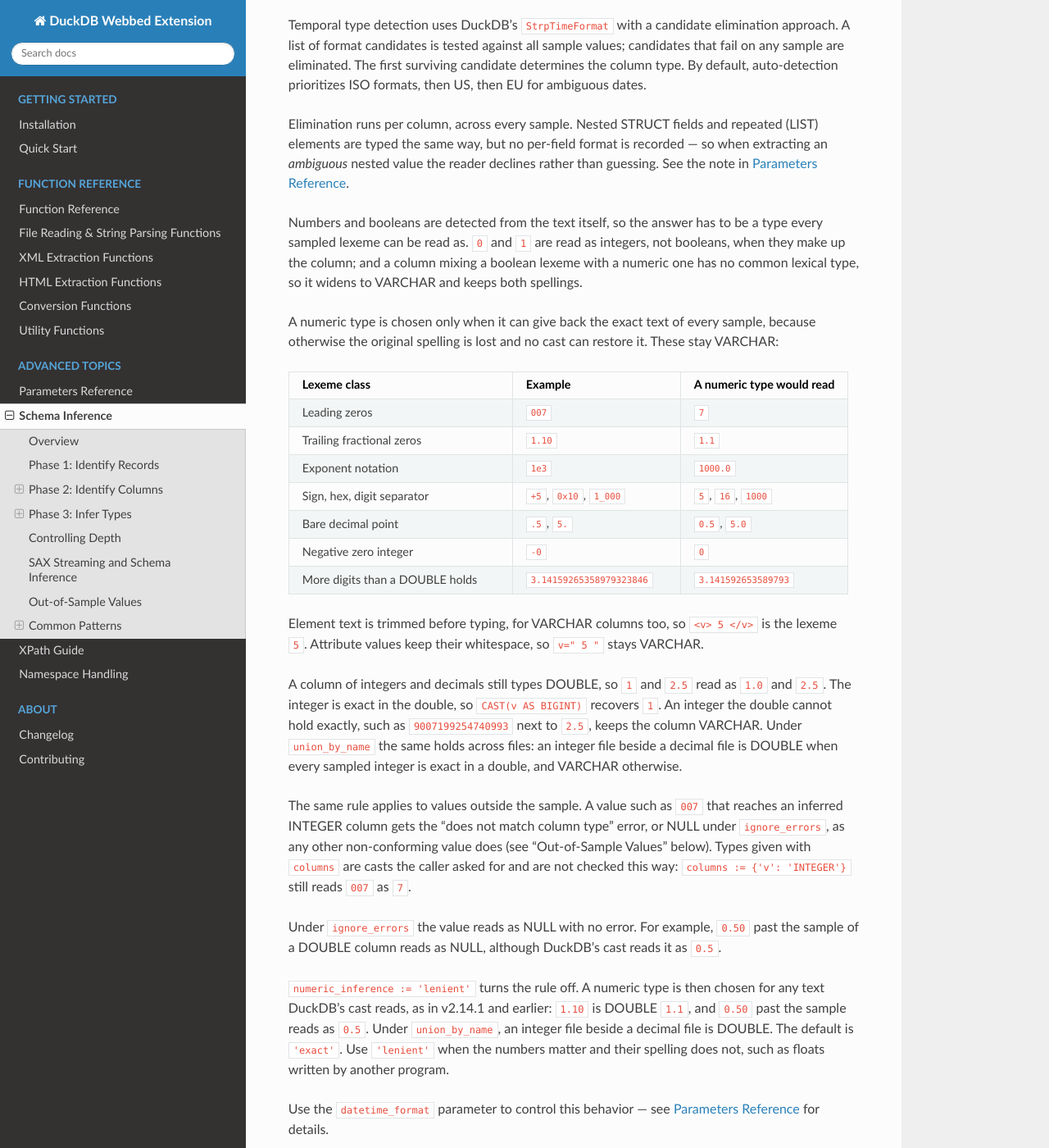
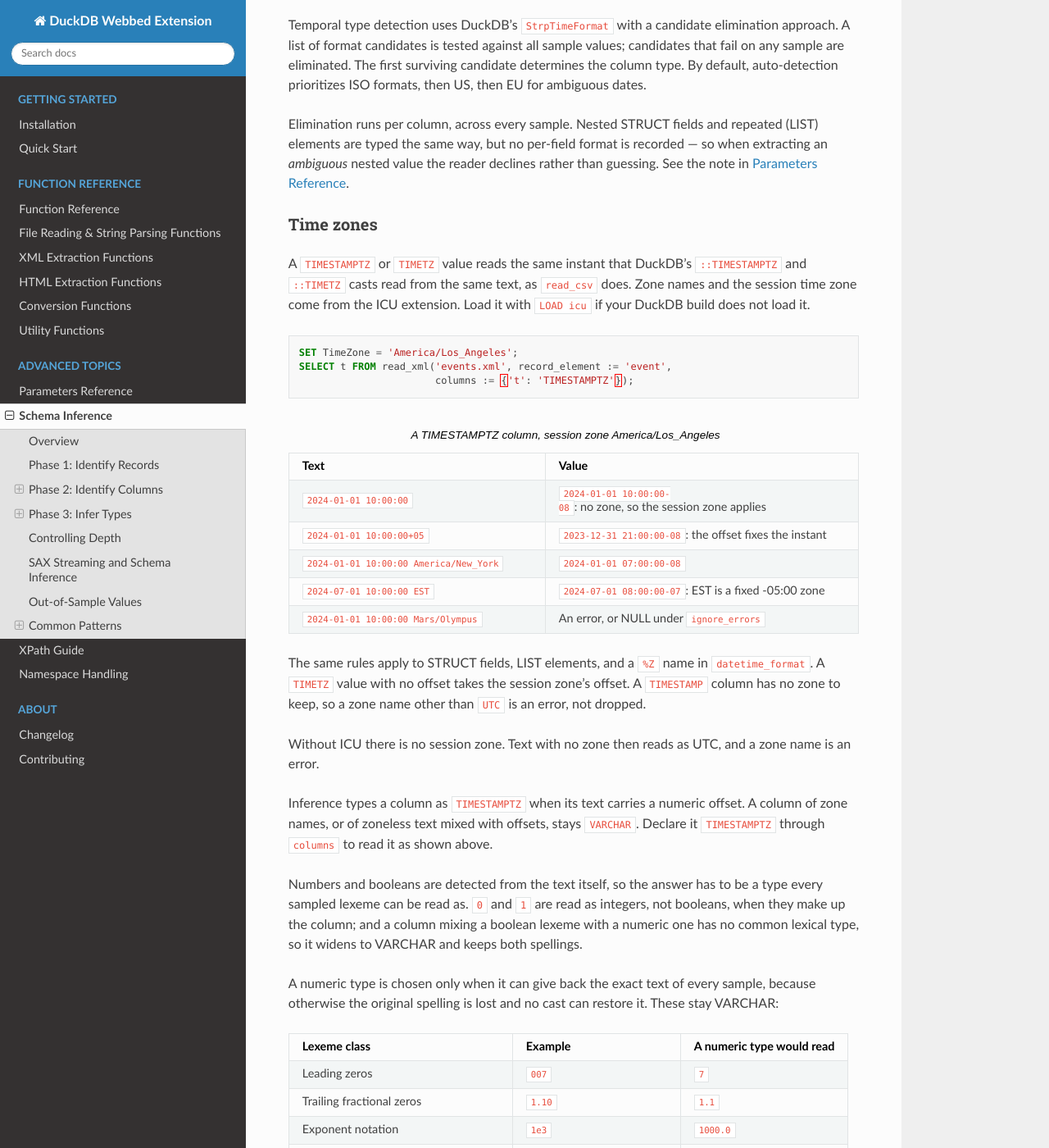
Before and after one commit to teaguesterling/duckdb_webbed, a Sphinx documentation site: the page built from docs/schema_inference.rst, in a window 1280 px wide and 1400 px high, scrolled down 3497 px. Shown: the whole window at 82% size. Built offline with Sphinx 7.4.7 and the Read the Docs theme 3.1.0, drawn with Linux system fonts in a browser that asks for light colours; some of the changed text lies outside the part shown.

Commit message:
docs(tz): a Time zones section for TIMESTAMPTZ and TIMETZ (#242)
#260 changed how TIMESTAMPTZ and TIMETZ values read, and documented it
only in a parameters.rst paragraph about declared columns. The schema
inference page now has a Time zones section: the rule (the instant
::TIMESTAMPTZ reads), ICU's part, a table of text and value under a
non-UTC session zone, the no-ICU behaviour, and what inference types.
The README's TIMESTAMPTZ bullet links to it.

The table's values come from running the section's example against the
current build (America/Los_Angeles). Sphinx builds with no warning from
the changed files.

Co-Authored-By: Claude Opus 5.5 (1M context) <noreply@anthropic.com>
Claude-Session: https://claude.ai/code/session_018b8k4Hc5jjq4EL4YUkAq8Q

```diff
--- a/docs/schema_inference.rst
+++ b/docs/schema_inference.rst
@@ -173,7 +173,7 @@ The extension automatically detects these types:
      - Date with time
      - ``2024-01-15T10:30:00``
    * - TIMESTAMPTZ
-     - Date with time and timezone
+     - Date with time and a numeric offset (see :ref:`time-zones`)
      - ``2024-01-15T10:30:00+05:00``
    * - TIME
      - Time of day
@@ -197,6 +197,49 @@ Elimination runs per column, across every sample. Nested STRUCT fields and repea
 elements are typed the same way, but no per-field format is recorded — so when extracting an
 *ambiguous* nested value the reader declines rather than guessing. See the note in
 :doc:`parameters`.
+
+.. _time-zones:
+
+Time zones
+~~~~~~~~~~
+
+A ``TIMESTAMPTZ`` or ``TIMETZ`` value reads the same instant that DuckDB's ``::TIMESTAMPTZ`` and
+``::TIMETZ`` casts read from the same text, as ``read_csv`` does. Zone names and the session time
+zone come from the ICU extension. Load it with ``LOAD icu`` if your DuckDB build does not load it.
+
+.. code-block:: sql
+
+   SET TimeZone = 'America/Los_Angeles';
+   SELECT t FROM read_xml('events.xml', record_element := 'event',
+                          columns := {'t': 'TIMESTAMPTZ'});
+
+.. list-table:: A TIMESTAMPTZ column, session zone America/Los_Angeles
+   :header-rows: 1
+   :widths: 45 55
+
+   * - Text
+     - Value
+   * - ``2024-01-01 10:00:00``
+     - ``2024-01-01 10:00:00-08``: no zone, so the session zone applies
+   * - ``2024-01-01 10:00:00+05``
+     - ``2023-12-31 21:00:00-08``: the offset fixes the instant
+   * - ``2024-01-01 10:00:00 America/New_York``
+     - ``2024-01-01 07:00:00-08``
+   * - ``2024-07-01 10:00:00 EST``
+     - ``2024-07-01 08:00:00-07``: EST is a fixed -05:00 zone
+   * - ``2024-01-01 10:00:00 Mars/Olympus``
+     - An error, or NULL under ``ignore_errors``
+
+The same rules apply to STRUCT fields, LIST elements, and a ``%Z`` name in ``datetime_format``.
+A ``TIMETZ`` value with no offset takes the session zone's offset. A ``TIMESTAMP`` column has no
+zone to keep, so a zone name other than ``UTC`` is an error, not dropped.
+
+Without ICU there is no session zone. Text with no zone then reads as UTC, and a zone name is an
+error.
+
+Inference types a column as ``TIMESTAMPTZ`` when its text carries a numeric offset. A column of zone
+names, or of zoneless text mixed with offsets, stays ``VARCHAR``. Declare it ``TIMESTAMPTZ`` through
+``columns`` to read it as shown above.
 
 Numbers and booleans are detected from the text itself, so the answer has to be a type every
 sampled lexeme can be read as. ``0`` and ``1`` are read as integers, not booleans, when they
```
Also changed, not shown: README.md (+1 -1 lines).
